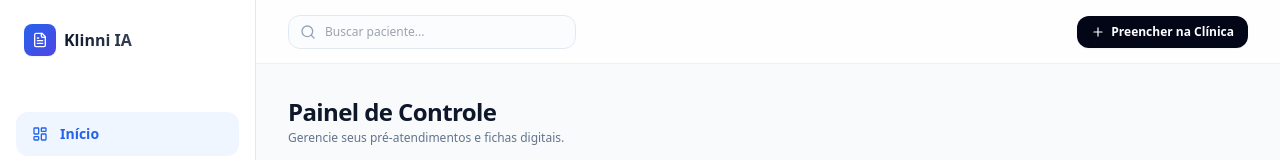
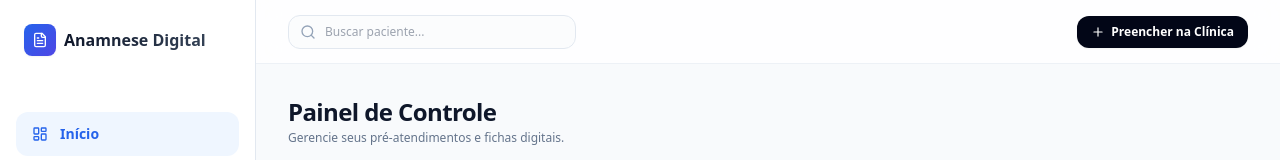
Before and after one commit to JuniorPiedade/anamnese-digitalapp, a Next.js app: page /dashboard in a window 1280 px wide. Shown: the top 160 px of the page. Built offline with nearby package versions, Linux system fonts and the light colour scheme.

Commit message:
Update page.tsx

```diff
--- a/src/app/dashboard/page.tsx
+++ b/src/app/dashboard/page.tsx
@@ -49,10 +49,9 @@
           <div className="flex h-8 w-8 items-center justify-center rounded-lg bg-gradient-to-br from-blue-600 to-indigo-600 text-white shadow-sm">
             <FileText className="h-4 w-4" />
           </div>
-          <span className="text-base font-bold bg-gradient-to-r from-slate-900 to-slate-700 bg-clip-text text-transparent">Klinni IA</span>
+          <span className="text-base font-bold bg-gradient-to-r from-slate-900 to-slate-700 bg-clip-text text-transparent">Anamnese Digital</span>
         </div>
 
-        {/* Menu - Escondido no Mobile, Visível no Desktop */}
         <nav className="hidden md:flex flex-col mt-10 flex-1 space-y-1">
           <a href="#" className="flex items-center gap-3 rounded-xl bg-blue-50 px-4 py-3 text-sm font-semibold text-blue-600">
             <LayoutDashboard className="h-4 w-4" /> Início
@@ -66,10 +65,9 @@
         </nav>
       </aside>
 
-      {/* ÁREA CENTRAL (Ajusta o espaçamento esquerdo apenas no desktop) */}
+      {/* ÁREA CENTRAL */}
       <div className="flex-1 md:pl-64 flex flex-col">
 
-        {/* HEADER / BARRA DE BUSCA */}
         <header className="sticky top-0 z-10 flex h-16 items-center justify-between border-b border-slate-200/60 bg-white/80 px-4 md:px-8 backdrop-blur-md gap-4">
           <div className="relative flex-1 max-w-xs md:max-w-72">
             <Search className="absolute left-3 top-1/2 h-4 w-4 -translate-y-1/2 text-slate-400" />
@@ -88,7 +86,6 @@
           </div>
         </header>
 
-        {/* CONTEÚDO PRINCIPAL */}
         <main className="p-4 md:p-8 max-w-5xl w-full mx-auto flex-1">
 
           <div className="mb-6">
@@ -96,7 +93,6 @@
             <p className="text-xs text-slate-500 mt-0.5">Gerencie seus pré-atendimentos e fichas digitais.</p>
           </div>
 
-          {/* CARD DE AÇÕES RÁPIDAS (TOTALMENTE RESPONSIVO) */}
           <div className="mb-6 md:mb-8 rounded-2xl border border-blue-100 bg-gradient-to-r from-blue-50/70 to-indigo-50/40 p-5 md:p-6 shadow-sm flex flex-col lg:flex-row lg:items-center justify-between gap-4">
             <div>
               <h3 className="text-sm font-bold text-slate-900">Enviar Anamnese para o Cliente</h3>
@@ -104,7 +100,6 @@
             </div>
 
             <div className="grid grid-cols-1 sm:flex items-center gap-2 w-full lg:w-auto">
-              {/* Botão de Copiar Link */}
               <button
                 onClick={copiarLink}
                 className="flex items-center justify-center gap-1.5 rounded-xl border border-slate-200 bg-white px-4 py-2.5 text-xs font-semibold text-slate-700 hover:bg-slate-50 active:scale-98 transition-all shadow-sm w-full sm:w-auto"
@@ -120,7 +115,6 @@
                 )}
               </button>
 
-              {/* Botão de Enviar WhatsApp */}
               <a
                 href={`https://wa.me/?text=${MENSAGEM_WHATSAPP}`}
                 target="_blank"
@@ -132,13 +126,11 @@
             </div>
           </div>
 
-          {/* LISTA / TABELA DE FICHAS */}
           <div className="rounded-xl border border-slate-200/80 bg-white shadow-sm overflow-hidden">
             <div className="border-b border-slate-100 px-5 py-4">
               <h2 className="text-sm font-bold text-slate-900">Fichas Recentes</h2>
             </div>
 
-            {/* VISTA DESKTOP: TABELA TRADICIONAL */}
             <div className="hidden md:block overflow-x-auto">
               <table className="w-full text-left border-collapse">
                 <thead>
@@ -172,7 +164,6 @@
               </table>
             </div>
 
-            {/* VISTA MOBILE: CARDS COMPACTOS (DESIGN LIGADO E LIMPO) */}
             <div className="block md:hidden divide-y divide-slate-100">
               {fichasFiltradas.length > 0 ? (
                 fichasFiltradas.map((ficha) => (
@@ -197,7 +188,6 @@
           </div>
         </main>
 
-        {/* MENU INFERIOR FIXO DE NAVEGAÇÃO (APENAS NO MOBILE) */}
         <nav className="md:hidden fixed bottom-0 inset-x-0 bg-white border-t border-slate-200 z-30 px-6 py-2 flex items-center justify-around shadow-lg">
           <a href="#" className="flex flex-col items-center gap-0.5 text-blue-600">
             <LayoutDashboard className="h-4 w-4" />
@@ -213,7 +203,6 @@
           </a>
         </nav>
 
-        {/* Espaçador inferior para o conteúdo não sumir atrás do menu fixo do mobile */}
         <div className="h-16 md:hidden" />
 
       </div>
```
